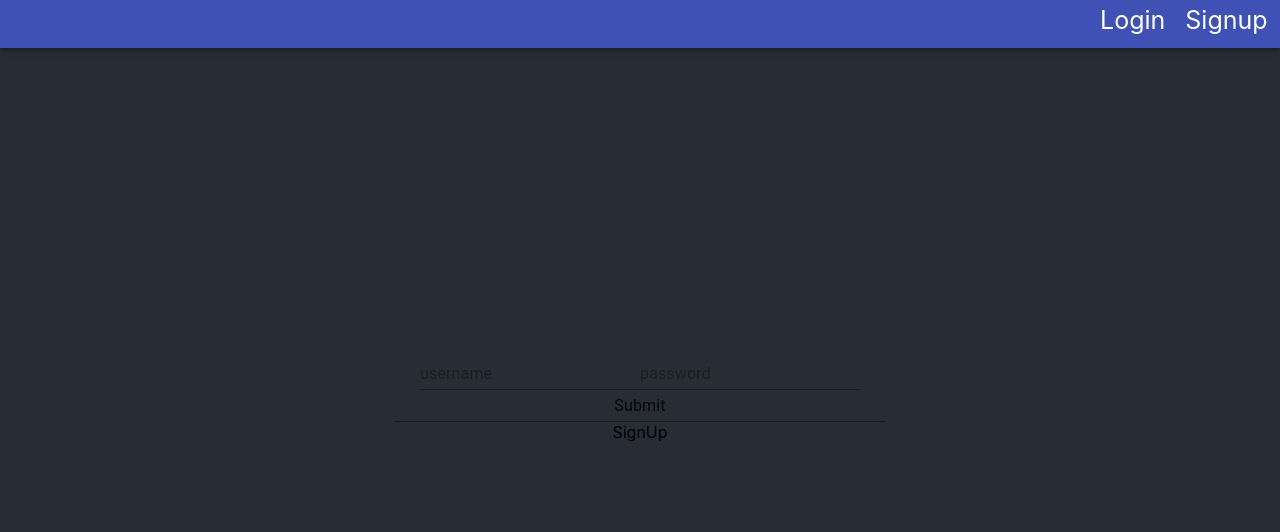
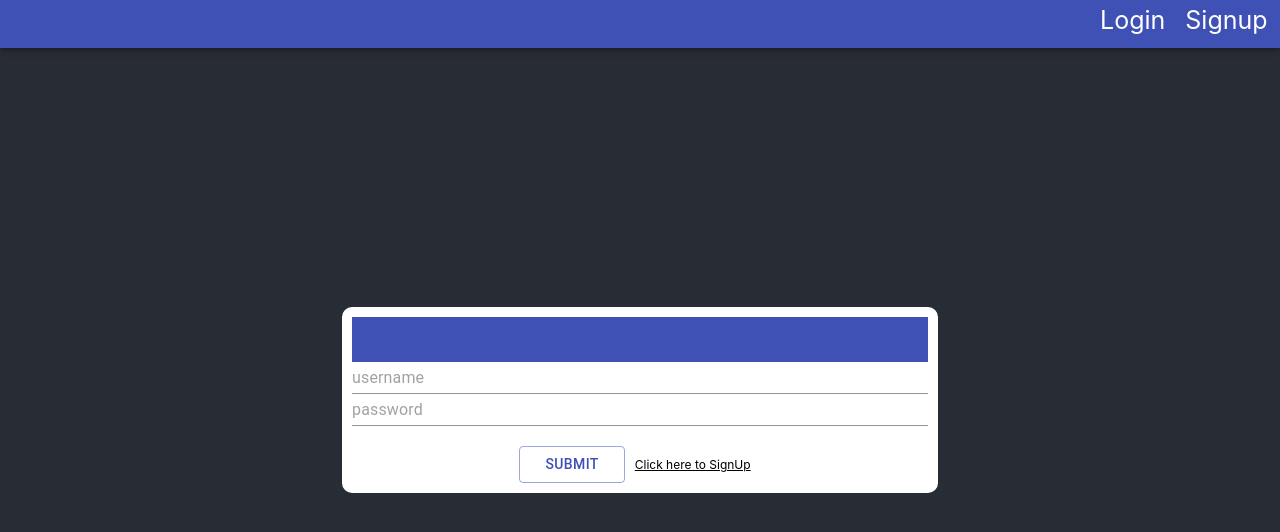
Before and after one commit to JNaeemGitonga/go-react-github, a React (Create React App) app in the folder client/: page / in a window 1280 px wide. Shown: the top 532 px of the page. Built offline with nearby package versions, Linux system fonts and the light colour scheme.

Commit message:
fix: styled login/signup box

```diff
--- a/client/src/components/Login/Login.module.css
+++ b/client/src/components/Login/Login.module.css
@@ -0,0 +1,24 @@
+.form-head {
+    height: 45px;
+    background-color: #3f51b5;
+}
+
+.form-wrapper {
+    background: white;
+    width: 45vw;
+    padding: 10px;
+    border-radius: 10px;
+}
+
+.form-wrapper form div {
+    display: block;
+}
+
+form {
+    margin-bottom: 20px;
+}
+
+.toggle-span {
+    font-size: 12px;
+    text-decoration: underline;
+}
--- a/client/src/components/Login/index.js
+++ b/client/src/components/Login/index.js
@@ -2,6 +2,8 @@ import React, { Component } from 'react';
 import styles from './Login.module.css';
 import SignupViewContext from '../../context/signup-view-context';
 import { Input } from '@material-ui/core';
+import { Button } from '@material-ui/core';
+import { Container } from '@material-ui/core';
 
 export default class Login extends Component {
     state = {
@@ -22,6 +24,7 @@ export default class Login extends Component {
     render() {
         return (
             <div id={styles.login} className={styles['form-wrapper']}>
+               <Container className={styles['form-head']}/>
                 <form
                     onSubmit={e => {
                         e.preventDefault();
@@ -32,6 +35,7 @@ export default class Login extends Component {
                     aria-label="login form"
                 >
                     <Input
+                        inputMarginDense
                         required="true"
                         onChange={e =>
                             this.setState({ username: e.target.value })
@@ -41,6 +45,7 @@ export default class Login extends Component {
                         aria-label="username input"
                     />
                     <Input
+                        inputMarginDense
                         required='true'
                         onChange={e =>
                             this.setState({ password: e.target.value })
@@ -51,7 +56,7 @@ export default class Login extends Component {
                     />
                     {this.state.showSignup && (
                         <Input
-                        disableUnderline='true'
+                            inputMarginDense
                             onChange={e =>
                                 this.setState({
                                     confirmPassword: e.target.value,
@@ -63,29 +68,25 @@ export default class Login extends Component {
                             aria-label="confirm password"
                         />
                     )}
-
-                    <Input
-                        fullWidth='true'
-                        color='secondary'
-                        type="submit"
-                        value="Submit"
-                        aria-label="submit button"
-                    />
                 </form>
-
+                <Button variant="outlined" color="primary" disableElevation>
+                    Submit
+                </Button>
                 <SignupViewContext.Provider value={this.state.signup}>
                     {this.state.showSignup && (
                         <span
+                            className={styles['toggle-span']}
                             onClick={() => this.setState({ showSignup: false })}
                         >
-                            Login
+                            Click here to Login
                         </span>
                     )}
                     {!this.state.showSignup && (
                         <span
+                            className={styles['toggle-span']}
                             onClick={() => this.setState({ showSignup: true })}
                         >
-                            SignUp
+                            Click here to SignUp
                         </span>
                     )}
                 </SignupViewContext.Provider>
```
